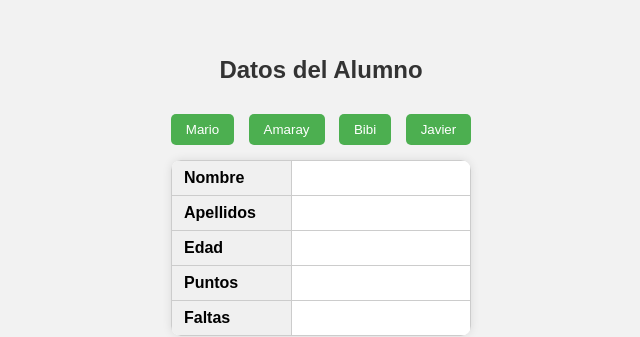
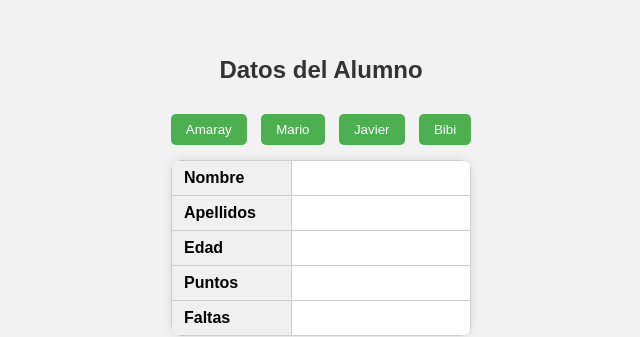
Before and after one commit to jsanchezmolina11-lab/Javi-bach2, a plain HTML site: page practicas/practicas_java/practica_javascript_2.html in a window 1280 px wide. Shown: the part 121-458 px from the top of the page, without its empty margins (319-959 px from the left). Drawn offline with Linux system fonts and the light colour scheme.

Commit message:
Update practica_javascript_2.html

```diff
--- a/practicas/practicas_java/practica_javascript_2.html
+++ b/practicas/practicas_java/practica_javascript_2.html
@@ -76,10 +76,10 @@
   <h2>Datos del Alumno</h2>
 
   <div class="botones-alumnos">
-    <button onclick="Muestra(0)">Mario</button>
-    <button onclick="Muestra(1)">Amaray</button>
-    <button onclick="Muestra(2)">Bibi</button>
-    <button onclick="Muestra(3)">Javier</button>
+    <button onclick="Muestra(0)">Amaray</button>
+    <button onclick="Muestra(1)">Mario</button>
+    <button onclick="Muestra(2)">Javier</button>
+    <button onclick="Muestra(3)">Bibi</button>
   </div>
 
   <table>
```
